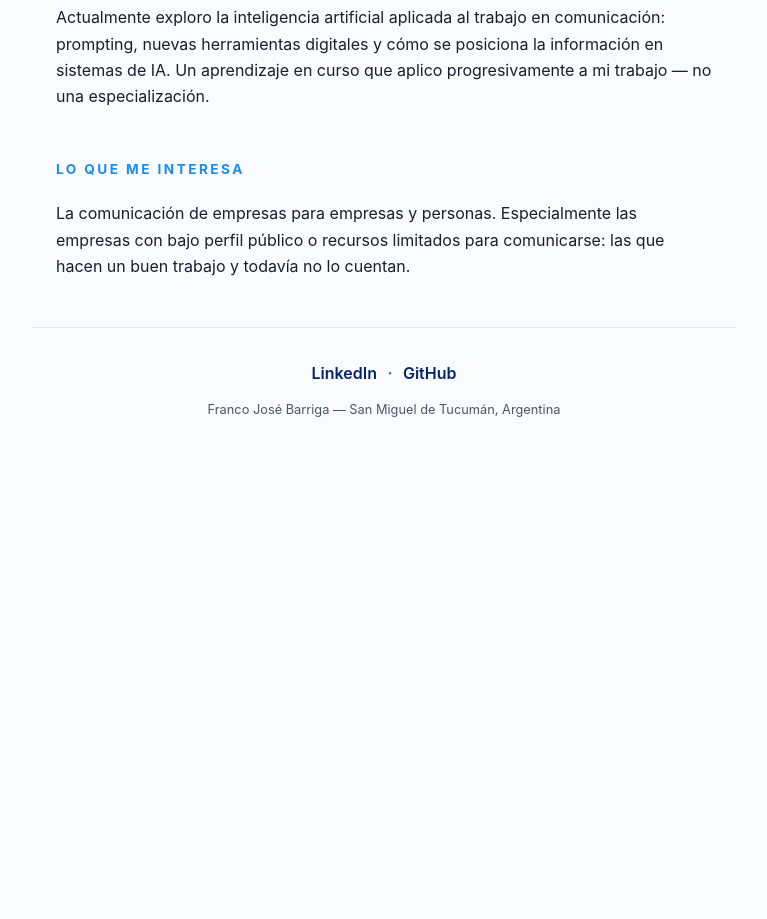
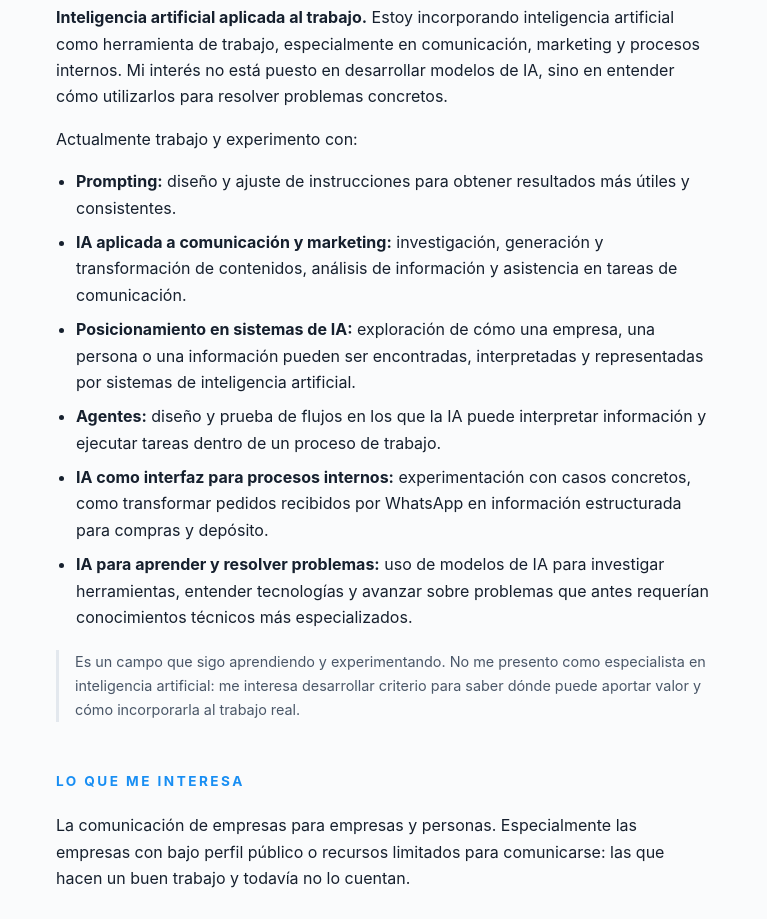
Before and after one commit to francobarriga/francobarriga.github.io, a plain HTML site: page index.html in a window 1280 px wide. Shown: the part 2100-3019 px from the top of the page, without its empty margins (256-1023 px from the left). Before the commit the page ends 2568 px from the top, so only its background shows below. Drawn offline with Linux system fonts and the light colour scheme.

Commit message:
Add files via upload

```diff
--- a/index.html
+++ b/index.html
@@ -157,7 +157,17 @@
 
     <section id="explorando">
       <h2>Explorando</h2>
-      <p>Actualmente exploro la inteligencia artificial aplicada al trabajo en comunicación: prompting, nuevas herramientas digitales y cómo se posiciona la información en sistemas de IA. Un aprendizaje en curso que aplico progresivamente a mi trabajo — no una especialización.</p>
+      <p><strong>Inteligencia artificial aplicada al trabajo.</strong> Estoy incorporando inteligencia artificial como herramienta de trabajo, especialmente en comunicación, marketing y procesos internos. Mi interés no está puesto en desarrollar modelos de IA, sino en entender cómo utilizarlos para resolver problemas concretos.</p>
+      <p>Actualmente trabajo y experimento con:</p>
+      <ul>
+        <li><strong>Prompting:</strong> diseño y ajuste de instrucciones para obtener resultados más útiles y consistentes.</li>
+        <li><strong>IA aplicada a comunicación y marketing:</strong> investigación, generación y transformación de contenidos, análisis de información y asistencia en tareas de comunicación.</li>
+        <li><strong>Posicionamiento en sistemas de IA:</strong> exploración de cómo una empresa, una persona o una información pueden ser encontradas, interpretadas y representadas por sistemas de inteligencia artificial.</li>
+        <li><strong>Agentes:</strong> diseño y prueba de flujos en los que la IA puede interpretar información y ejecutar tareas dentro de un proceso de trabajo.</li>
+        <li><strong>IA como interfaz para procesos internos:</strong> experimentación con casos concretos, como transformar pedidos recibidos por WhatsApp en información estructurada para compras y depósito.</li>
+        <li><strong>IA para aprender y resolver problemas:</strong> uso de modelos de IA para investigar herramientas, entender tecnologías y avanzar sobre problemas que antes requerían conocimientos técnicos más especializados.</li>
+      </ul>
+      <p class="note">Es un campo que sigo aprendiendo y experimentando. No me presento como especialista en inteligencia artificial: me interesa desarrollar criterio para saber dónde puede aportar valor y cómo incorporarla al trabajo real.</p>
     </section>
 
     <section id="intereses">
```
